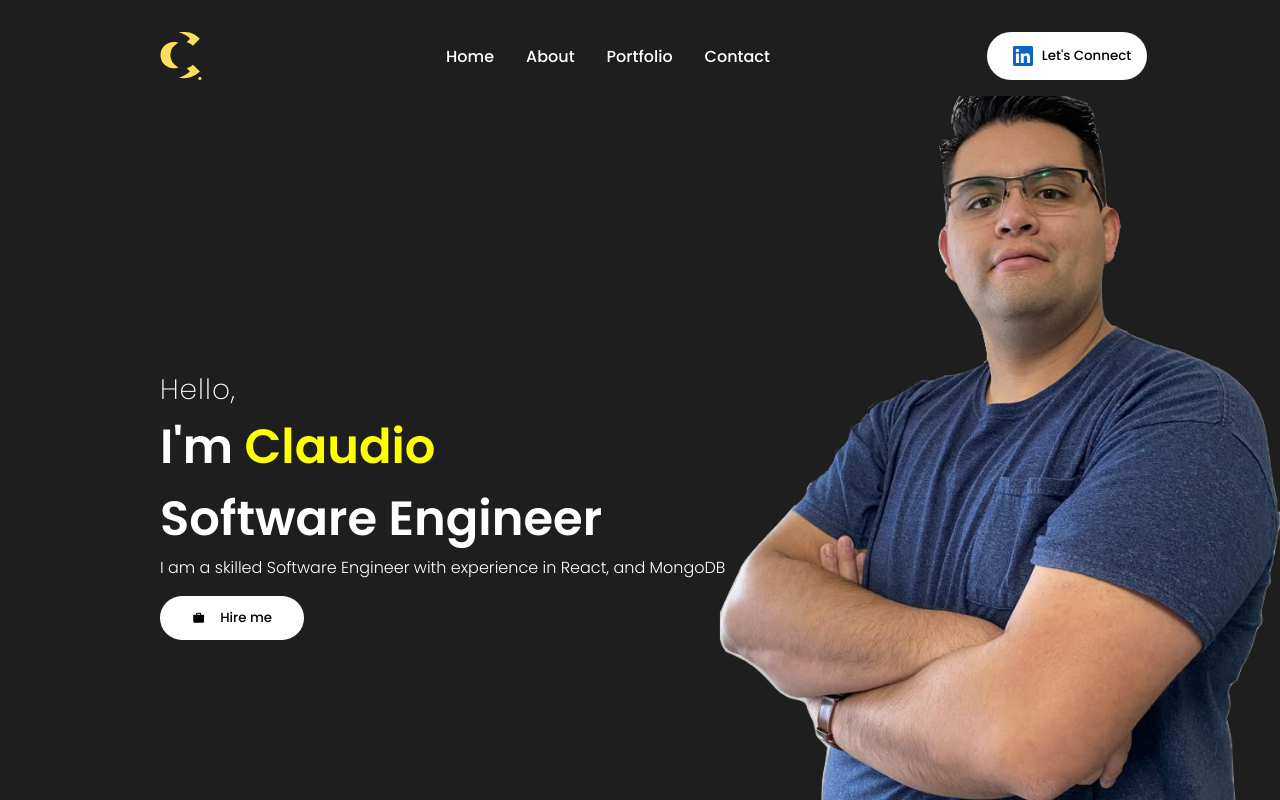
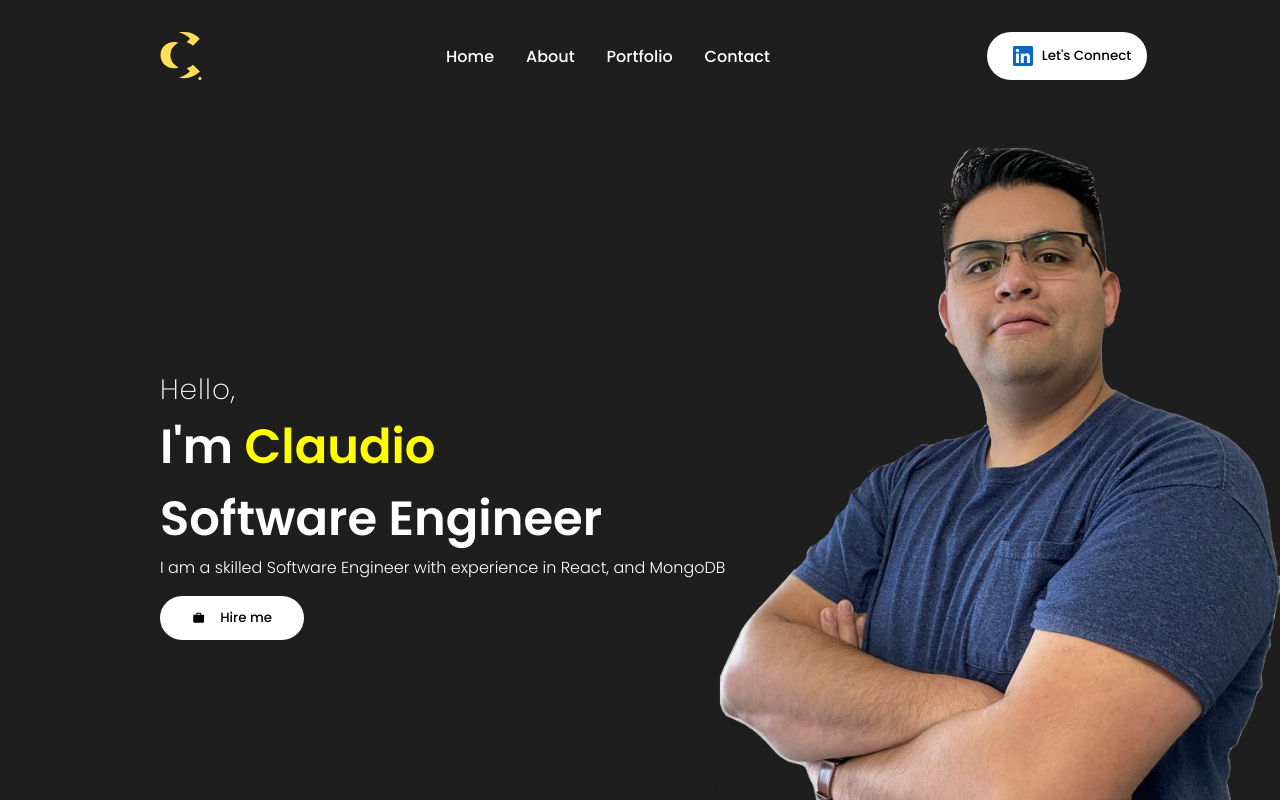
Before and after one commit to claudio-parra/portfolio, a React (Create React App) app: page / in a window 1280 px wide. Shown: the top 800 px of the page. Built offline with nearby package versions, Linux system fonts and the light colour scheme.

Commit message:
small changes

```diff
--- a/src/components/Intro/intro.css
+++ b/src/components/Intro/intro.css
@@ -9,9 +9,8 @@
 
 .bg{
     position: absolute;
-    /* top: -4rem; */
     right: 0;
-    bottom:0;
+    bottom:-4rem;
     z-index: -1;
     object-fit: cover;
     height: 90vh;
@@ -74,7 +73,5 @@
         overflow: visible;
 
     }
-    .introPara{
-        /* max-width: 40% */
-    }
+
 }
--- a/src/components/Intro/intro.js
+++ b/src/components/Intro/intro.js
@@ -13,7 +13,7 @@ const Intro = () => {
             <span className="introName"> Claudio</span>
             <br/>Software Engineer</span>
             <p className="introPara">I am a skilled Software Engineer with experience in React, and MongoDB <br /> </p>
-            <Link><button className="btn"> <IoMdBriefcase/>Hire me</button></Link>
+            <Link to='contact'><button className="btn"> <IoMdBriefcase/>Hire me</button></Link>
         </div>
         <img src={profileImg} alt=" profile image" className="bg" />
     </section>
```
